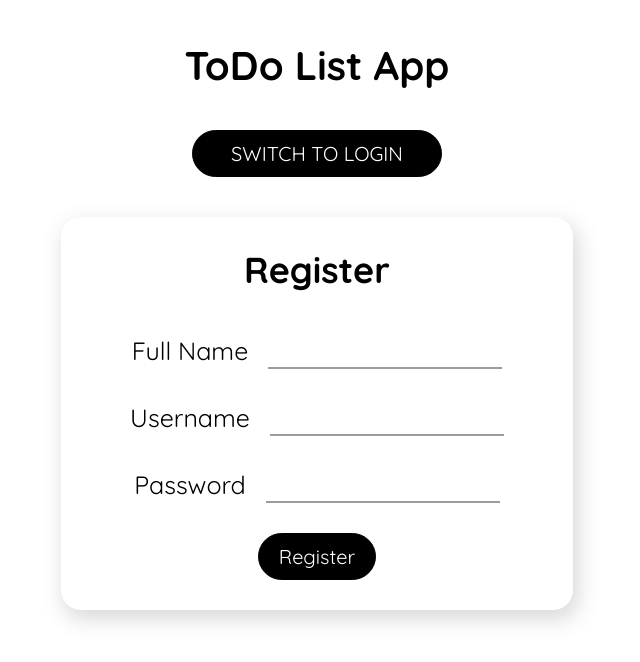
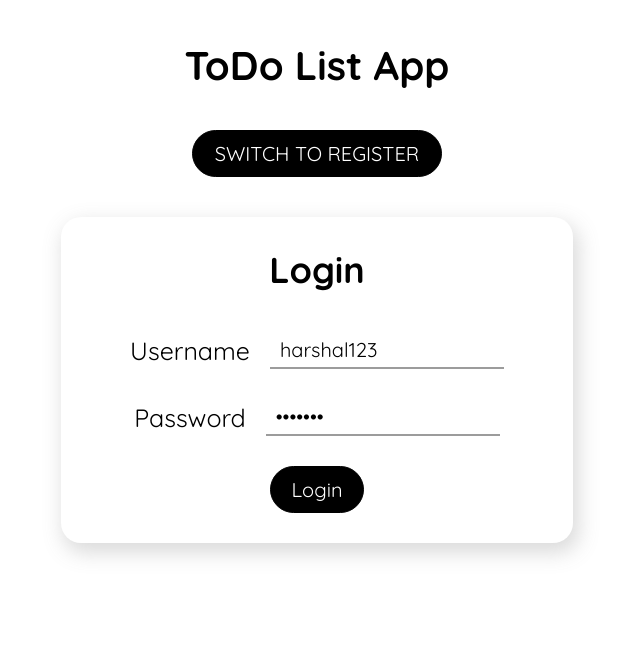
Before and after one commit to harshalx1dev/todo-list, a React (Create React App) app: page / in a window 1280 px wide. Shown: the top 662 px of the page, without its empty margins (323-963 px from the left). Built offline with nearby package versions, Linux system fonts and the light colour scheme.

Commit message:
Deletion Bugfix

```diff
--- a/src/App.js
+++ b/src/App.js
@@ -1,14 +1,13 @@
 import React, { Fragment, useEffect, useState, useReducer } from "react";
-import { flushSync } from "react-dom";
-import ListStore from "./store/listStore";
 import { FontAwesomeIcon } from "@fortawesome/react-fontawesome";
 import { faPlus } from "@fortawesome/free-solid-svg-icons";
-import './App.css'
+import ListStore from "./store/listStore";
 import Input from "./components/UI/Input/Input";
 import List from "./components/List/List";
 import Login from "./components/Login/Login";
 import Register from "./components/Register/Register";
 import LoginStore from "./store/loginStore";
+import './App.css'
 // import ListProvider from "./store/ListProvider";
 
 const listReducer = (state, action) => {
@@ -32,7 +31,7 @@ const listReducer = (state, action) => {
 }
 
 const App = () => {
-  const [regiState, setRegiState] = useState(true)
+  const [regiState, setRegiState] = useState(false)
   const [currentName, setCurrentName] = useState('')
   const [users, setUsers] = useState([{}])
   const [isLoggedIn, setIsLoggedIn] = useState(false);
@@ -60,7 +59,7 @@ const App = () => {
     setCurrentName(name)
     setCurrentUser(username)
     const userExist = users[0].hasOwnProperty(username)
-    if(!userExist) {
+    if (!userExist) {
       setUsers((prevState) => {
         prevState[0][username] = listItems;
         return [...prevState];
@@ -102,9 +101,7 @@ const App = () => {
   }
 
   const taskDeleteHandler = (id) => {
-    flushSync(() => {
-      dispatchListItems({ type: 'DELETE', id: id })
-    })
+    dispatchListItems({ type: 'DELETE', id: id })
   }
 
   return (
--- a/src/components/List/List.js
+++ b/src/components/List/List.js
@@ -1,10 +1,15 @@
-import React, { useContext } from "react";
+import React, { useContext, useEffect } from "react";
 import ListStore from "../../store/listStore";
 import './List.css'
 import ListItem from "./ListItem";
 
 const List = () => {
   const listCtx = useContext(ListStore)
+
+  useEffect(() => {
+    listCtx.setUserList(listCtx.listItems)
+    console.log('Your List was updated!');
+  }, [listCtx.listItems])
 
   return (
     <ul className="list">
--- a/src/components/List/ListItem.js
+++ b/src/components/List/ListItem.js
@@ -1,4 +1,4 @@
-import React, { useContext, useEffect, useState } from "react";
+import React, { useContext, useState } from "react";
 import { faTrashCan, faPen, faFloppyDisk } from "@fortawesome/free-solid-svg-icons";
 import { FontAwesomeIcon } from "@fortawesome/react-fontawesome";
 import ListStore from "../../store/listStore";
@@ -10,11 +10,6 @@ const ListItem = (props) => {
   const [editValue, setEditValue] = useState(props.value)
   const [modalFlag, setModalFlag] = useState(false)
   const listCtx = useContext(ListStore)
-
-  useEffect(() => {
-    listCtx.setUserList(listCtx.listItems)
-    console.log('ListItems Changed');
-  }, [listCtx.listItems])
 
   const showModal = () => {
     setModalFlag(true)
@@ -31,7 +26,6 @@ const ListItem = (props) => {
 
   const deleteHandler = () => {
     listCtx.taskDeleteHandler(props.id)
-    listCtx.setUserList(listCtx.listItems)
   }
 
   const editSubmitHandler = (event) => {
--- a/src/components/Login/Login.js
+++ b/src/components/Login/Login.js
@@ -5,8 +5,8 @@ import './Login.css'
 
 const Login = () => {
   const [regiUsers, setRegiUsers] = useState([])
-  const [loginUser, setLoginUser] = useState('')
-  const [loginPass, setLoginPass] = useState('')
+  const [loginUser, setLoginUser] = useState('harshal123')
+  const [loginPass, setLoginPass] = useState('test123')
 
   const loginCtx = useContext(LoginStore)
 
--- a/src/store/ListProvider.js
+++ b/src/store/ListProvider.js
@@ -64,9 +64,9 @@ const ListProvider = (props) => {
   }
 
   const taskDeleteHandler = (id) => {
-    flushSync(() => {
+    // flushSync(() => {
       dispatchListItems({ type: 'DELETE', id: id })
-    })
+    // })
   }
 
   return (
```
